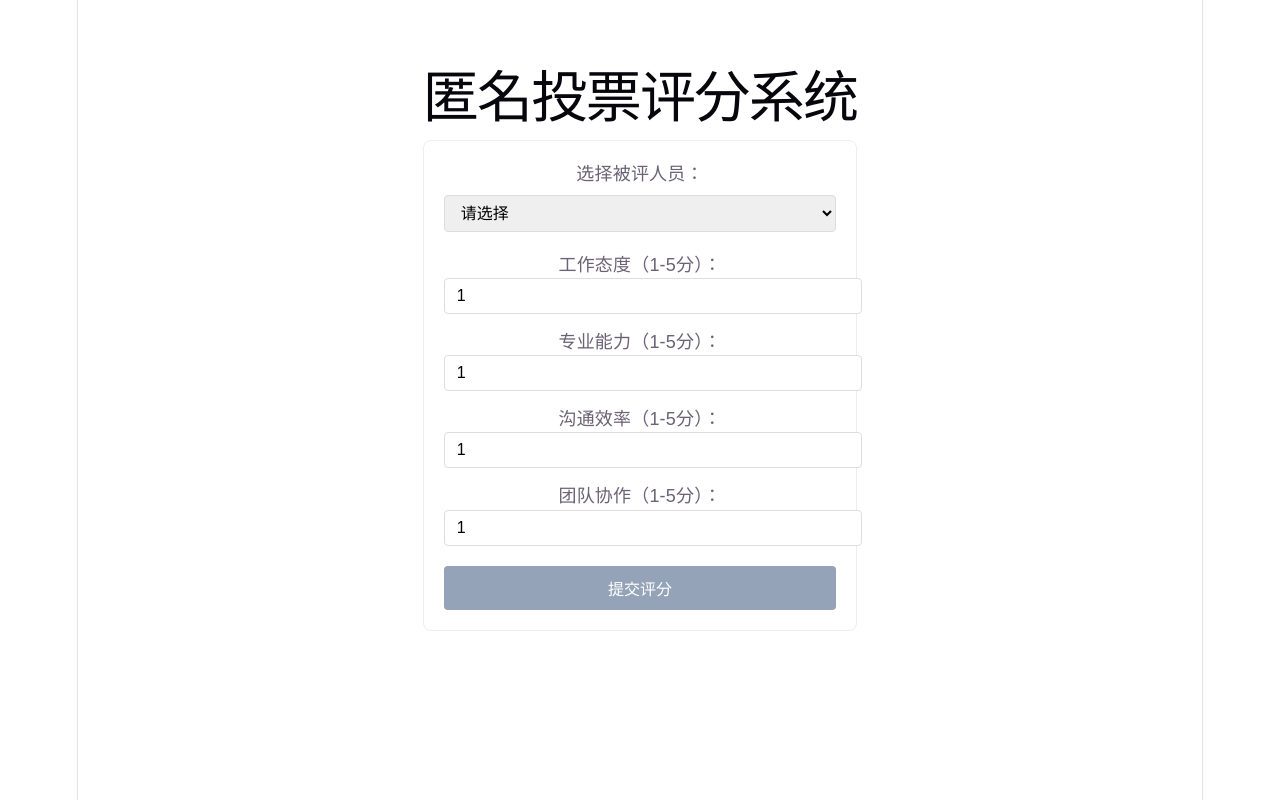
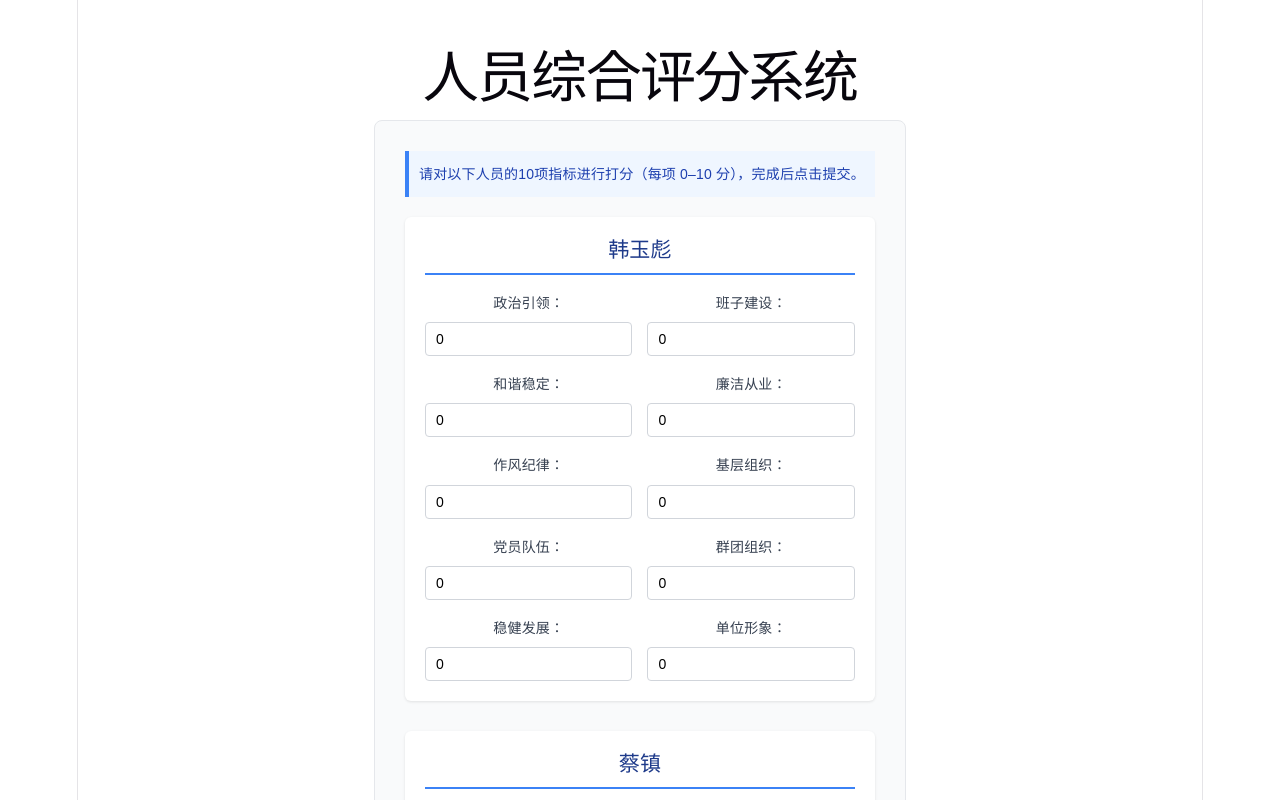
Before and after one commit to ailosasa/vote-vue-ai, a Vue app: page / in a window 1280 px wide. Shown: the top 800 px of the page. Built offline with nearby package versions, Linux system fonts and the light colour scheme.

Commit message:
初始化投票应用

```diff
--- a/src/App.vue
+++ b/src/App.vue
@@ -1,44 +1,37 @@
 <template>
   <div class="app-container">
-    <h1>匿名投票评分系统</h1>
+    <h1>人员综合评分系统</h1>
 
-    <!-- 评分表单 -->
     <div class="vote-form">
-      <!-- 选择被评人员 -->
-      <div class="form-item">
-        <label>选择被评人员：</label>
-        <select v-model="selectedPerson" required>
-          <option value="">请选择</option>
-          <option v-for="person in evaluatedPersons" :key="person" :value="person">
-            {{ person }}
-          </option>
-        </select>
+      <div class="form-tip">
+        请对以下人员的10项指标进行打分（每项 0–10 分），完成后点击提交。
       </div>
 
-      <!-- 多个评分项打分 -->
-      <div class="score-items">
-        <div v-for="item in scoreItems" :key="item" class="score-item">
-          <label>{{ item }}（1-5分）：</label>
+      <div v-for="person in evaluatedPersons" :key="person.name" class="person-section">
+        <h3>{{ person.name }}</h3>
+        <div class="score-grid">
+          <div v-for="item in scoreItems" :key="item.key" class="score-item">
+            <label>{{ item.label }}：</label>
             <input
                 type="number"
-              v-model="scores[item]"
-              min="1"
-              max="5"
+                v-model.number="person.scores[item.key]"
+                min="0"
+                max="10"
                 required
+                @input="validateScore(person, item.key)"
             >
           </div>
         </div>
+      </div>
 
-      <!-- 提交按钮 -->
       <button
           class="submit-btn"
-          @click="submitVote"
-          :disabled="isSubmitting || !selectedPerson"
+          @click="submitAllVotes"
+          :disabled="isSubmitting || !isFormValid"
       >
-        {{ isSubmitting ? '提交中...' : '提交评分' }}
+        {{ isSubmitting ? '提交中...' : '提交所有评分' }}
       </button>
 
-      <!-- 提交结果提示 -->
       <div v-if="message" class="message {{ messageType }}">
         {{ message }}
       </div>
@@ -47,55 +40,102 @@
 </template>
 
 <script setup>
-import { ref } from 'vue'
+import { ref, computed } from 'vue'
 import { supabase } from './utils/supabase'
 
-// 定义被评人员列表（可根据需求修改）
-const evaluatedPersons = ref(['张三', '李四', '王五'])
-// 定义评分项列表（可根据需求修改）
-const scoreItems = ref(['工作态度', '专业能力', '沟通效率', '团队协作'])
+const evaluatedPersons = ref([
+  { name: '韩玉彪', scores: {} },
+  { name: '蔡镇', scores: {} },
+  { name: '李海涛', scores: {} },
+  { name: '孙长昕', scores: {} },
+  { name: '张烈', scores: {} },
+  { name: '傅俊丰', scores: {} },
+  { name: '丁占峰', scores: {} }
+])
 
-// 表单绑定数据
-const selectedPerson = ref('')
-const scores = ref(Object.fromEntries(scoreItems.value.map(item => [item, 1]))) // 默认每项1分
+const scoreItems = ref([
+  { key: 'political_leadership', label: '政治引领' },
+  { key: 'team_building', label: '班子建设' },
+  { key: 'harmonious_stability', label: '和谐稳定' },
+  { key: 'integrity_in_employment', label: '廉洁从业' },
+  { key: 'style_discipline', label: '作风纪律' },
+  { key: 'grassroots_organizations', label: '基层组织' },
+  { key: 'party_member_team', label: '党员队伍' },
+  { key: 'mass_organizations', label: '群团组织' },
+  { key: 'steady_development', label: '稳健发展' },
+  { key: 'unit_image', label: '单位形象' }
+])
+
+// 默认分数改为 0
+evaluatedPersons.value.forEach(person => {
+  scoreItems.value.forEach(item => {
+    person.scores[item.key] = 0
+  })
+})
+
 const isSubmitting = ref(false)
 const message = ref('')
-const messageType = ref('') // success/error
+const messageType = ref('')
 
-// 提交评分到Supabase
-const submitVote = async () => {
+const isFormValid = computed(() => {
+  for (const person of evaluatedPersons.value) {
+    for (const item of scoreItems.value) {
+      const score = person.scores[item.key]
+      if (isNaN(score) || score < 0 || score > 10) {
+        return false
+      }
+    }
+  }
+  return true
+})
+
+// 验证 0–10
+const validateScore = (person, key) => {
+  let score = person.scores[key]
+  if (isNaN(score)) score = 0
+  if (score < 0) score = 0
+  if (score > 10) score = 10
+  person.scores[key] = score
+}
+
+// 批量提交7条
+const submitAllVotes = async () => {
   try {
     isSubmitting.value = true
     message.value = ''
 
-    // 遍历所有评分项，逐个提交（也可批量提交，这里简化）
-    for (const item of scoreItems.value) {
-      const score = scores.value[item]
-      // 插入数据到Supabase的vote_records表
+    const voteData = evaluatedPersons.value.map(person => ({
+      evaluated_person: person.name,
+      political_leadership: person.scores.political_leadership,
+      team_building: person.scores.team_building,
+      harmonious_stability: person.scores.harmonious_stability,
+      integrity_in_employment: person.scores.integrity_in_employment,
+      style_discipline: person.scores.style_discipline,
+      grassroots_organizations: person.scores.grassroots_organizations,
+      party_member_team: person.scores.party_member_team,
+      mass_organizations: person.scores.mass_organizations,
+      steady_development: person.scores.steady_development,
+      unit_image: person.scores.unit_image
+    }))
+
     const { error } = await supabase
         .from('vote_records')
-          .insert([
-            {
-              evaluated_person: selectedPerson.value,
-              score_item: item,
-              score: Number(score)
-            }
-          ])
+        .insert(voteData)
 
     if (error) throw error
-    }
 
-    // 提交成功提示
-    message.value = '评分提交成功！'
+    message.value = '所有评分提交成功！'
     messageType.value = 'success'
-    // 重置表单
-    selectedPerson.value = ''
-    scores.value = Object.fromEntries(scoreItems.value.map(item => [item, 1]))
+    evaluatedPersons.value.forEach(person => {
+      scoreItems.value.forEach(item => {
+        person.scores[item.key] = 0
+      })
+    })
+
   } catch (error) {
-    // 提交失败提示
     message.value = `提交失败：${error.message}`
     messageType.value = 'error'
-    console.error('提交评分失败：', error)
+    console.error(error)
   } finally {
     isSubmitting.value = false
   }
@@ -104,75 +144,111 @@ const submitVote = async () => {
 
 <style scoped>
 .app-container {
-  max-width: 600px;
-  margin: 50px auto;
+  max-width: 1200px;
+  margin: 30px auto;
   padding: 0 20px;
-  font-family: Arial, sans-serif;
+  font-family: "Microsoft YaHei", sans-serif;
 }
 
 .vote-form {
-  margin-top: 30px;
-  padding: 20px;
-  border: 1px solid #eee;
+  margin-top: 20px;
+  padding: 30px;
+  border: 1px solid #e5e7eb;
   border-radius: 8px;
+  background: #f9fafb;
 }
 
-.form-item {
+.form-tip {
   margin-bottom: 20px;
+  padding: 10px;
+  background: #eff6ff;
+  border-left: 4px solid #3b82f6;
+  color: #1e40af;
+  font-size: 14px;
 }
 
-.form-item label {
-  display: block;
-  margin-bottom: 8px;
-  font-weight: 600;
+.person-section {
+  margin-bottom: 30px;
+  padding: 20px;
+  background: #fff;
+  border-radius: 6px;
+  box-shadow: 0 1px 3px rgba(0,0,0,0.1);
 }
 
-.form-item select, .score-item input {
-  width: 100%;
-  padding: 8px 12px;
-  border: 1px solid #ddd;
-  border-radius: 4px;
-  font-size: 16px;
+.person-section h3 {
+  margin: 0 0 15px 0;
+  padding-bottom: 10px;
+  border-bottom: 2px solid #3b82f6;
+  color: #1e3a8a;
 }
 
-.score-items {
-  margin-bottom: 20px;
+.score-grid {
+  display: grid;
+  grid-template-columns: repeat(auto-fill, minmax(200px, 1fr));
+  gap: 15px;
 }
 
 .score-item {
-  margin-bottom: 15px;
+  display: flex;
+  flex-direction: column;
+}
+
+.score-item label {
+  margin-bottom: 6px;
+  font-size: 14px;
+  color: #374151;
+}
+
+.score-item input {
+  padding: 8px 10px;
+  border: 1px solid #d1d5db;
+  border-radius: 4px;
+  font-size: 14px;
+}
+
+.score-item input:focus {
+  outline: none;
+  border-color: #3b82f6;
+  box-shadow: 0 0 0 2px rgba(59,130,246,0.2);
 }
 
 .submit-btn {
   width: 100%;
-  padding: 10px;
-  background-color: #2563eb;
+  padding: 12px;
+  background: #2563eb;
   color: white;
   border: none;
-  border-radius: 4px;
+  border-radius: 6px;
   font-size: 16px;
+  font-weight: 600;
   cursor: pointer;
 }
 
 .submit-btn:disabled {
-  background-color: #94a3b8;
+  background: #94a3b8;
   cursor: not-allowed;
 }
 
 .message {
-  margin-top: 15px;
-  padding: 10px;
-  border-radius: 4px;
+  margin-top: 20px;
+  padding: 12px;
+  border-radius: 6px;
   text-align: center;
 }
 
 .success {
-  background-color: #dcfce7;
+  background: #dcfce7;
   color: #166534;
 }
 
 .error {
-  background-color: #fee2e2;
+  background: #fee2e2;
   color: #b91c1c;
 }
+
+@media (max-width: 768px) {
+  .score-grid {
+    grid-template-columns: repeat(2, 1fr);
+  }
+}
 </style>
```
Lines whose indentation alone changed are shown as unchanged.
